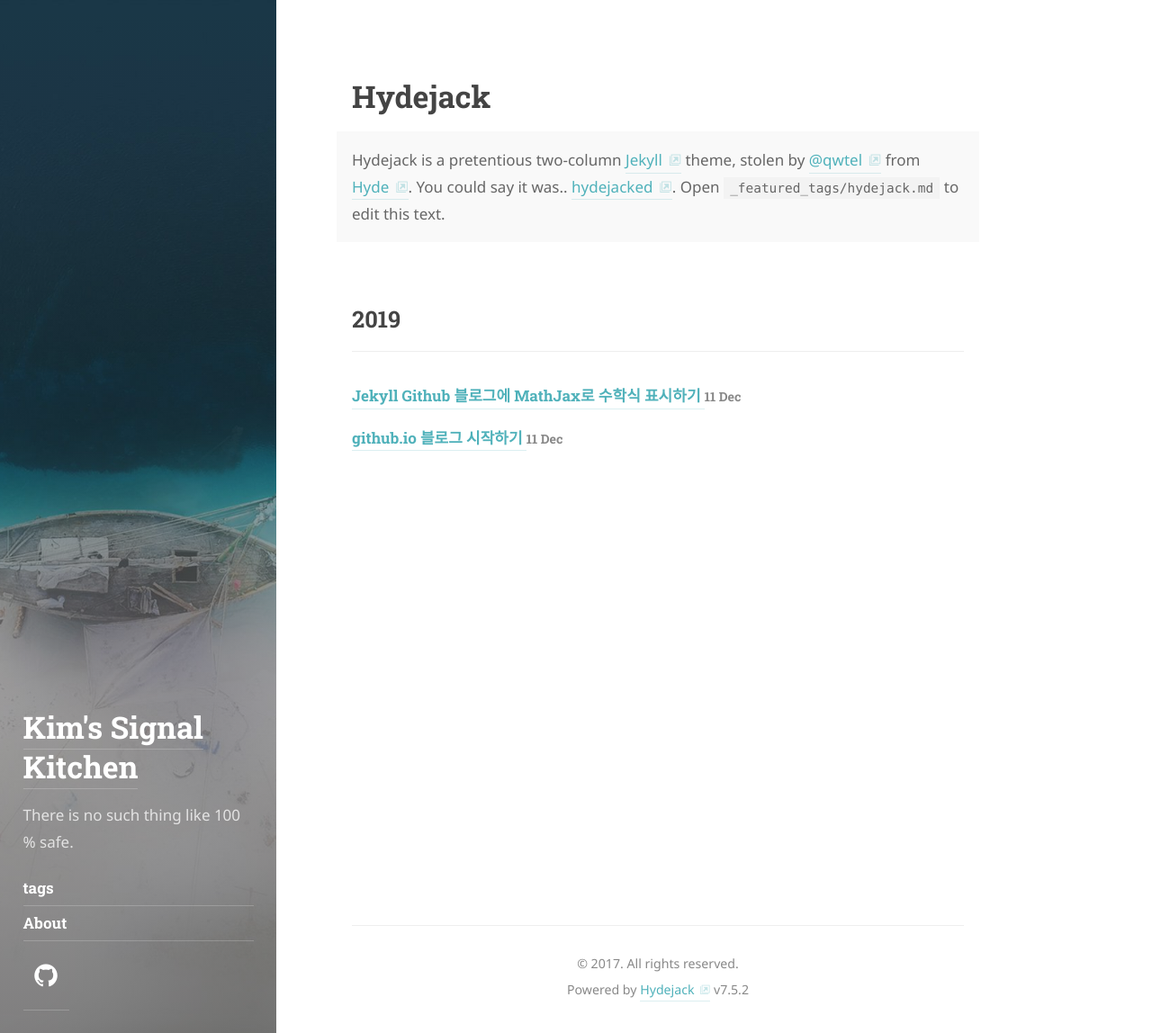
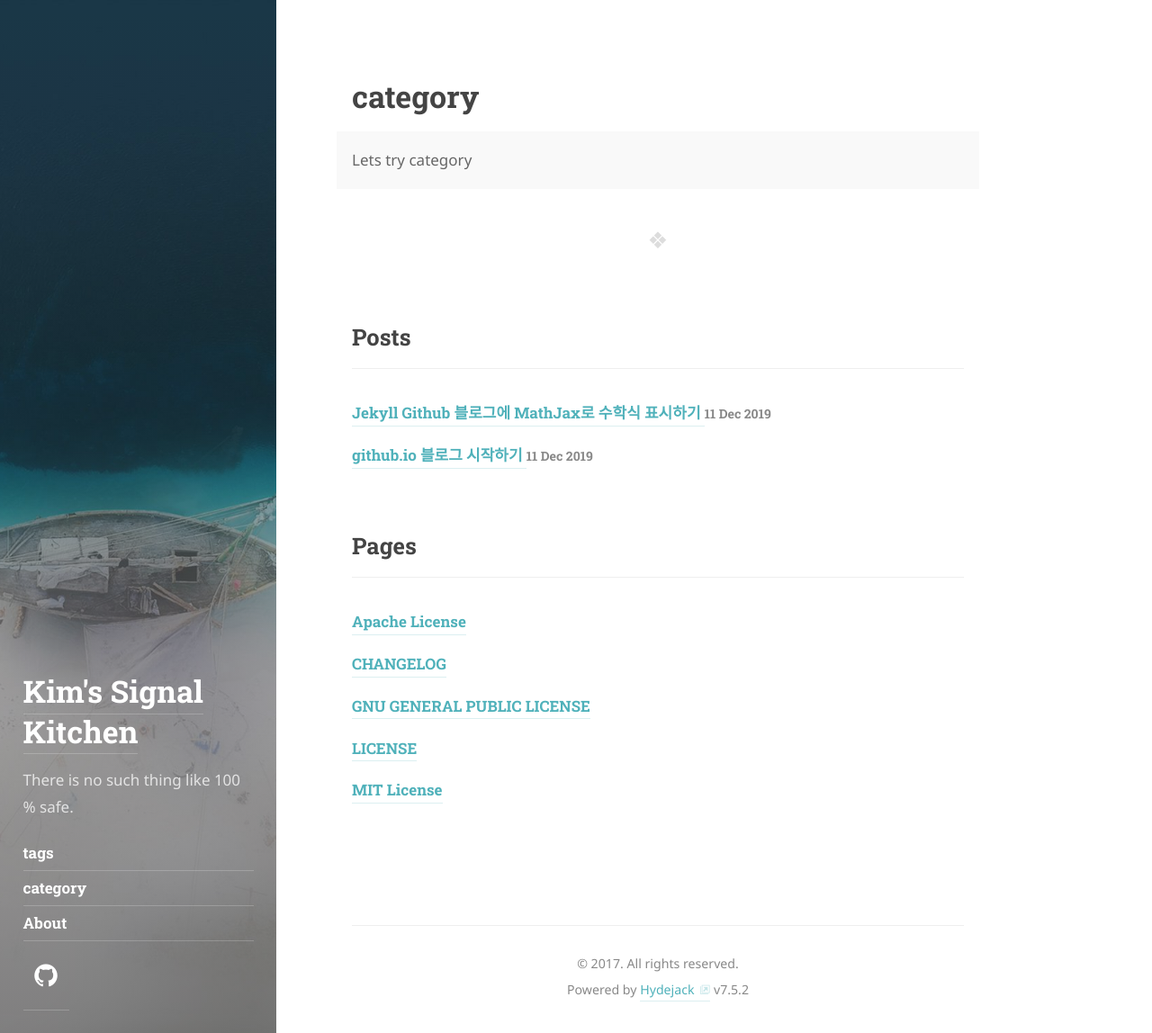
Before and after one commit to Kim-3957/Kim-3957.github.io, a Jekyll site: the page built from _featured_tags/hydejack.md, in a window 1280 px wide and 1148 px high. Shown: the whole window at 90% size. Built offline with Jekyll 4.4.1, drawn with Linux system fonts in a browser that asks for light colours; some web fonts are replaced.

Commit message:
Update hydejack.md

```diff
--- a/_featured_tags/hydejack.md
+++ b/_featured_tags/hydejack.md
@@ -1,12 +1,8 @@
 ---
-layout: list
-title: Hydejack
-slug: hydejack
-menu: false
+layout: category
+title: category
+menu: true
 order: 2
 description: >
-  Hydejack is a pretentious two-column [Jekyll](http://jekyllrb.com/) theme, stolen by
-  [@qwtel](https://twitter.com/qwtel) from [Hyde](http://hyde.getpoole.com).
-  You could say it was.. [hydejacked](http://media3.giphy.com/media/makedRIckZBW8/giphy.gif).
-  Open `_featured_tags/hydejack.md` to edit this text.
+  Lets try category
 ---
```
